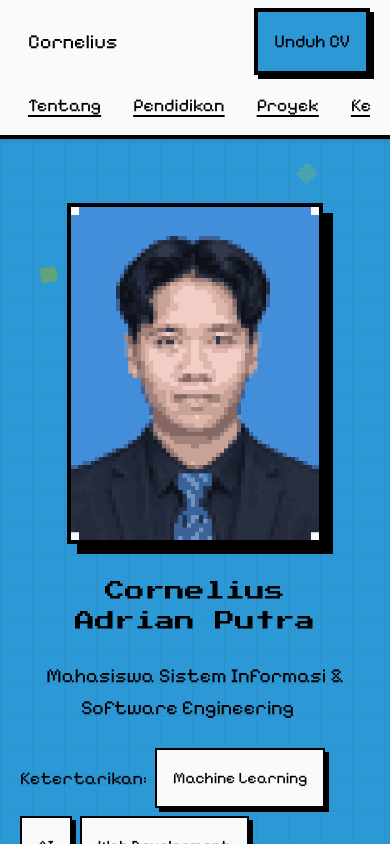
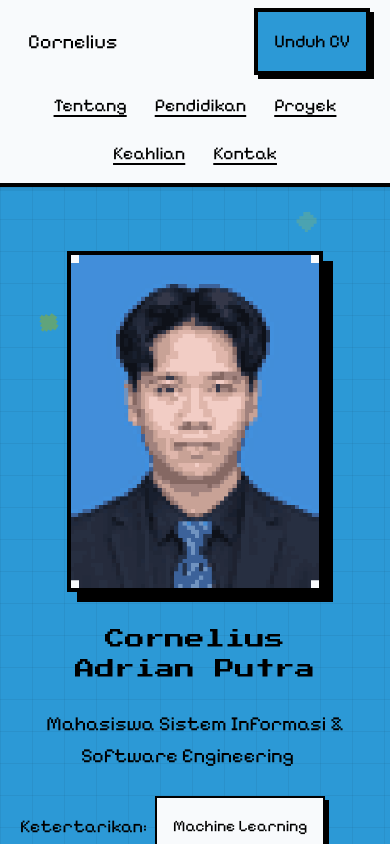
Before and after one commit to RETXSD/CV, a React (Vite) app: page / in a window 390 px wide. Shown: the top 844 px of the page. Built offline with nearby package versions, Linux system fonts and the light colour scheme.

Commit message:
Improve responsive layouts across screen sizes

```diff
--- a/src/components/layout/navbar.jsx
+++ b/src/components/layout/navbar.jsx
@@ -9,7 +9,7 @@ const links = [
 ];
 
 export function Navbar() {
-  const navLinks = content.contact.email || content.contact.linkedin || content.contact.github ? [...links, { id: "contact", label: "Kontak" }] : links;
+  const navLinks = content.contact.phone || content.contact.email || content.contact.linkedin || content.contact.github ? [...links, { id: "contact", label: "Kontak" }] : links;
 
   return (
     <header className="site-header border-ink bg-secondary sticky top-0 z-10 border-b-4">
@@ -25,8 +25,8 @@ export function Navbar() {
             Unduh CV
           </Button>
         )}
-        <nav aria-label="Navigasi utama" className="order-3 w-full overflow-x-auto md:order-2 md:w-auto">
-          <ul className="font-body text-md flex min-w-max items-center gap-4 pr-6 leading-normal">
+        <nav aria-label="Navigasi utama" className="site-navigation order-3 w-full md:order-2 md:w-auto">
+          <ul className="site-nav-list">
             {navLinks.map((link) => (
               <li key={link.id}>
                 <a className="nav-link" href={`#${link.id}`}>
--- a/src/styles/base.css
+++ b/src/styles/base.css
@@ -14,12 +14,16 @@
   }
   html {
     scroll-behavior: smooth;
+    min-width: 0;
   }
   body {
-    min-width: 360px;
     margin: 0;
-    overflow-x: hidden;
+    overflow-x: clip;
     background: var(--color-secondary);
+  }
+  img,
+  svg {
+    max-width: 100%;
   }
   button,
   a {
--- a/src/styles/layout.css
+++ b/src/styles/layout.css
@@ -130,6 +130,21 @@
 }
 .site-header .page-shell {
   min-height: 72px;
+}
+.site-navigation {
+  min-width: 0;
+}
+.site-nav-list {
+  display: flex;
+  flex-wrap: wrap;
+  align-items: center;
+  gap: 4px 12px;
+  margin: 0;
+  padding: 0;
+  font-family: var(--font-body);
+  font-size: var(--text-md);
+  line-height: 1.5;
+  list-style: none;
 }
 .nav-link {
   transition:
@@ -485,3 +500,42 @@ main > .content-section:nth-of-type(even) {
     gap: 8px;
   }
 }
+@media (max-width: 767px) {
+  .site-nav-list {
+    justify-content: center;
+  }
+  .education-card {
+    padding: 20px;
+  }
+  .project-description {
+    min-height: 0;
+  }
+  .contact-panel {
+    padding: 20px;
+  }
+}
+@media (max-width: 380px) {
+  .page-shell {
+    padding-inline: 16px;
+  }
+  .hero-layout {
+    gap: 24px;
+    padding-block: 52px;
+  }
+  .portrait-frame {
+    width: min(100%, 232px);
+  }
+  .nav-link {
+    padding-inline: 6px;
+    font-size: 1rem;
+  }
+  .badge-chip {
+    padding-inline: 10px;
+  }
+  .contact-panel {
+    padding: 16px;
+  }
+  .contact-item {
+    padding: 12px;
+  }
+}
```
